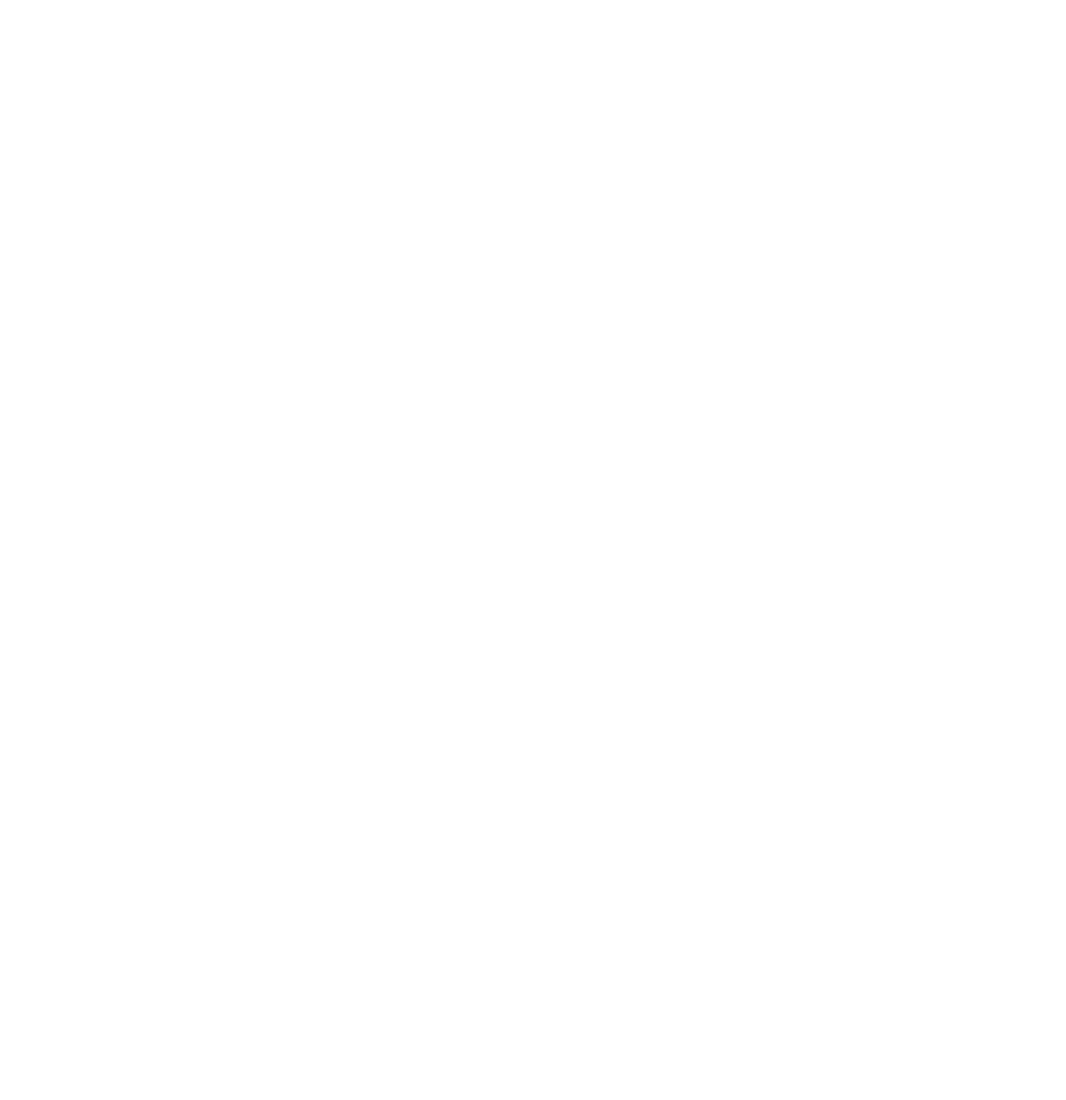
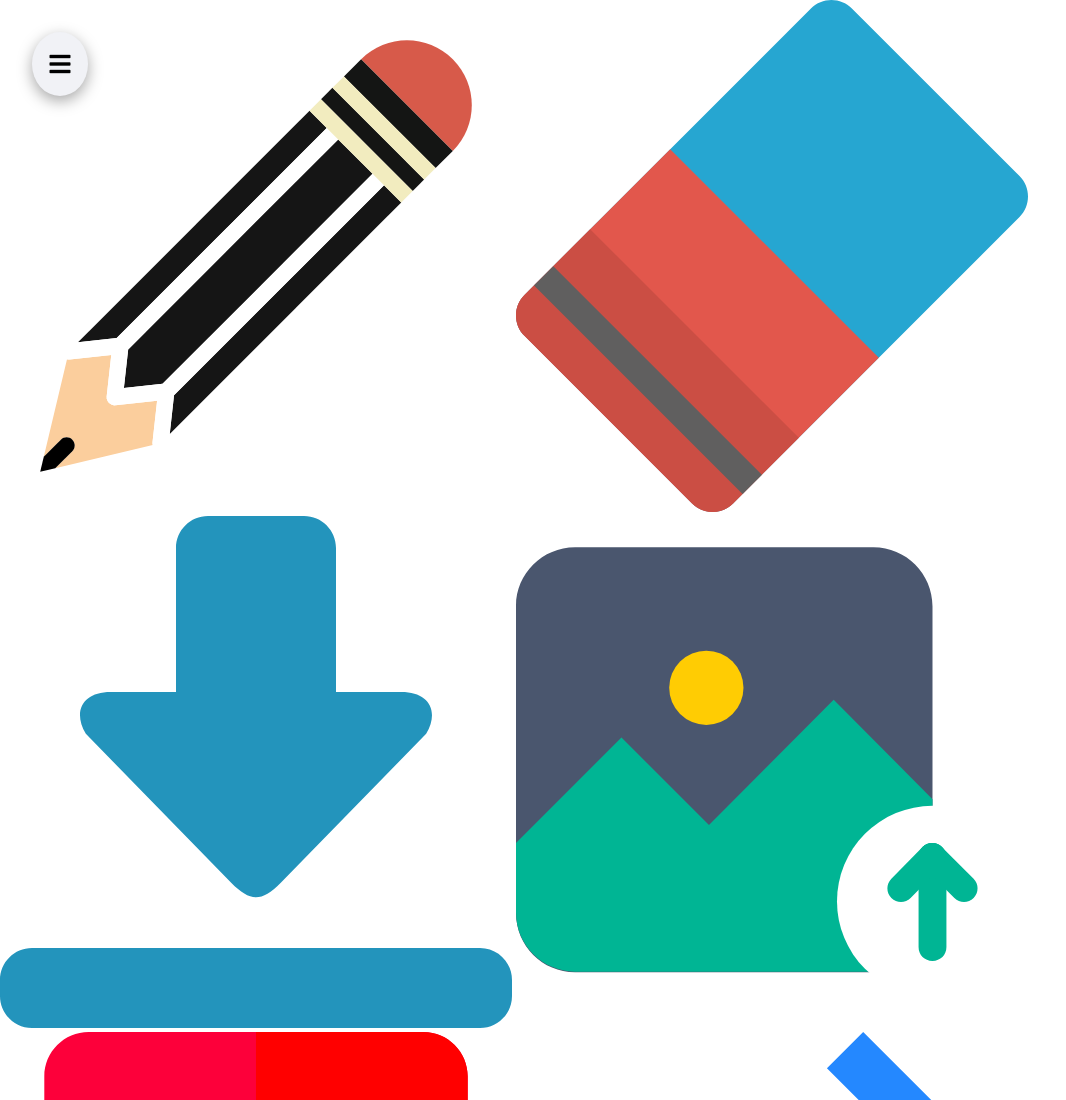
Before and after one commit to abhirajsinha/OpenBoard, a plain HTML site: page index.html in a window 1280 px wide. Shown: the top 1100 px of the page, without its empty margins (0-1066 px from the left). Before the commit the page ends 800 px from the top, so only its background shows below. Drawn offline with Linux system fonts and the light colour scheme.

Commit message:
added files and images

```diff
--- a/index.html
+++ b/index.html
@@ -1,14 +1,32 @@
 <!DOCTYPE html>
 <html lang="en">
-<head>
-    <meta charset="UTF-8">
-    <meta http-equiv="X-UA-Compatible" content="IE=edge">
-    <meta name="viewport" content="width=device-width, initial-scale=1.0">
-    <link rel="stylesheet" href="style.css">
+  <head>
+    <meta charset="UTF-8" />
+    <meta http-equiv="X-UA-Compatible" content="IE=edge" />
+    <meta name="viewport" content="width=device-width, initial-scale=1.0" />
+    <link rel="stylesheet" href="style.css" />
+    <link
+      rel="stylesheet"
+      href="https://cdnjs.cloudflare.com/ajax/libs/font-awesome/5.10.0/css/all.min.css"
+      integrity="sha512-PgQMlq+nqFLV4ylk1gwUOgm6CtIIXkKwaIHp/PAIWHzig/lKZSEGKEysh0TCVbHJXCLN7WetD8TFecIky75ZfQ=="
+      crossorigin="anonymous"
+      referrerpolicy="no-referrer"
+    />
     <title>OpenBoard</title>
-</head>
-<body>
-
+  </head>
+  <body>
+    <div class="options-cont">
+      <i class="fas fa-bars"></i>
+    </div>
+    <div class="tools-cont">
+        <img src="./Icons/Pencil.svg" alt="">
+        <img src="./Icons/Eraser.svg" alt="">
+        <img src="./Icons/Download.svg" alt="">
+        <img src="./Icons/Upload.svg" alt="">
+        <img src="./Icons/StickyNote.svg" alt="">
+        <img src="./Icons/Redo.svg" alt="">
+        <img src="./Icons/Undo.svg" alt="">
+    </div>
     <script src="./tools.js"></script>
-</body>
+  </body>
 </html>
--- a/style.css
+++ b/style.css
@@ -0,0 +1,23 @@
+*{
+    box-sizing: border-box;
+}
+
+body{
+    margin: 0;
+    padding: 0;
+}
+
+.options-cont{
+    height: 4rem;
+    width: 3.5rem;
+    background-color: #f1f2f6;
+    box-shadow: rgba(0, 0, 0, 0.35) 0px 5px 15px;
+    position: absolute;
+    top: 2rem;
+    left: 2rem;
+    display: flex;
+    justify-content: center;
+    align-items: center;
+    border-radius: 50%;
+    font-size: 1.5rem;
+}
```
Also changed, not shown: Icons/Download.svg (added), Icons/Eraser.svg (added), Icons/Pencil.svg (added), Icons/Redo.svg (added), Icons/StickyNote.svg (added), Icons/Undo.svg (added), Icons/Upload.svg (added), Icons/favicon.ico (added).
